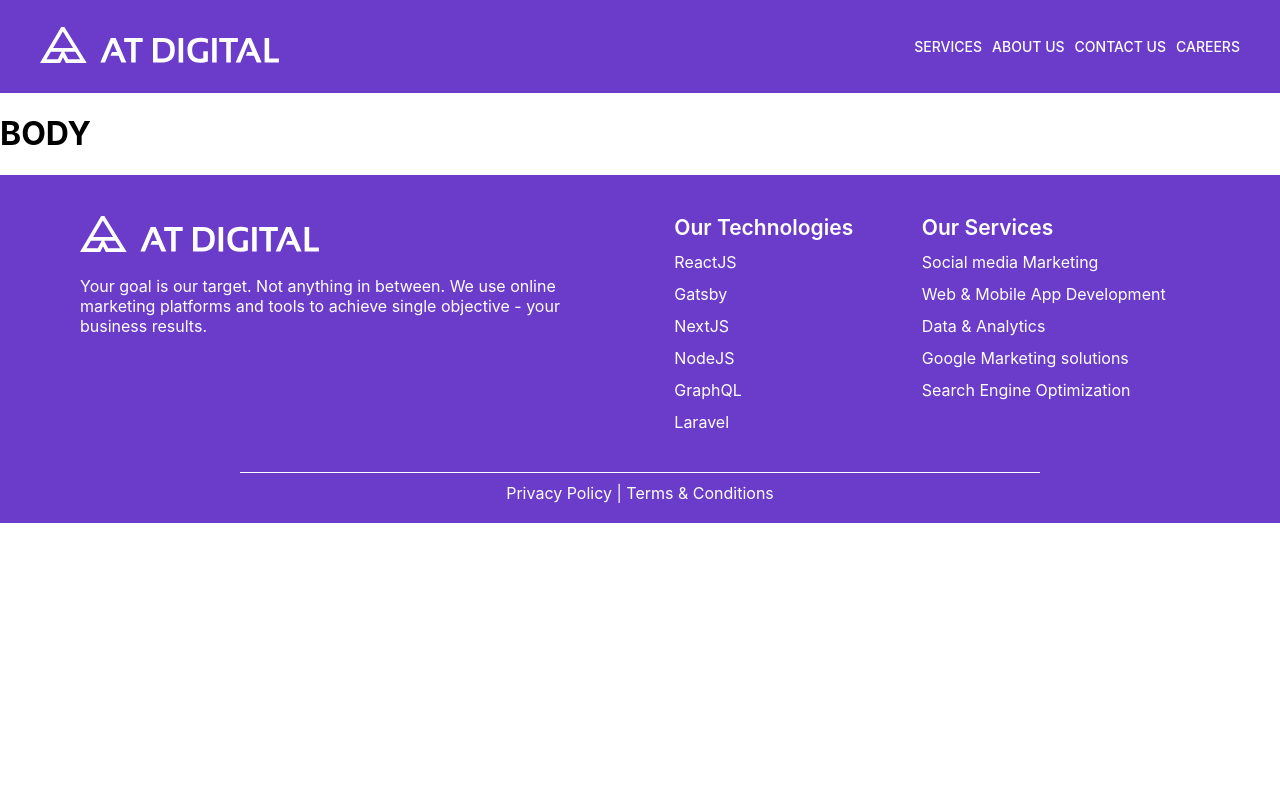
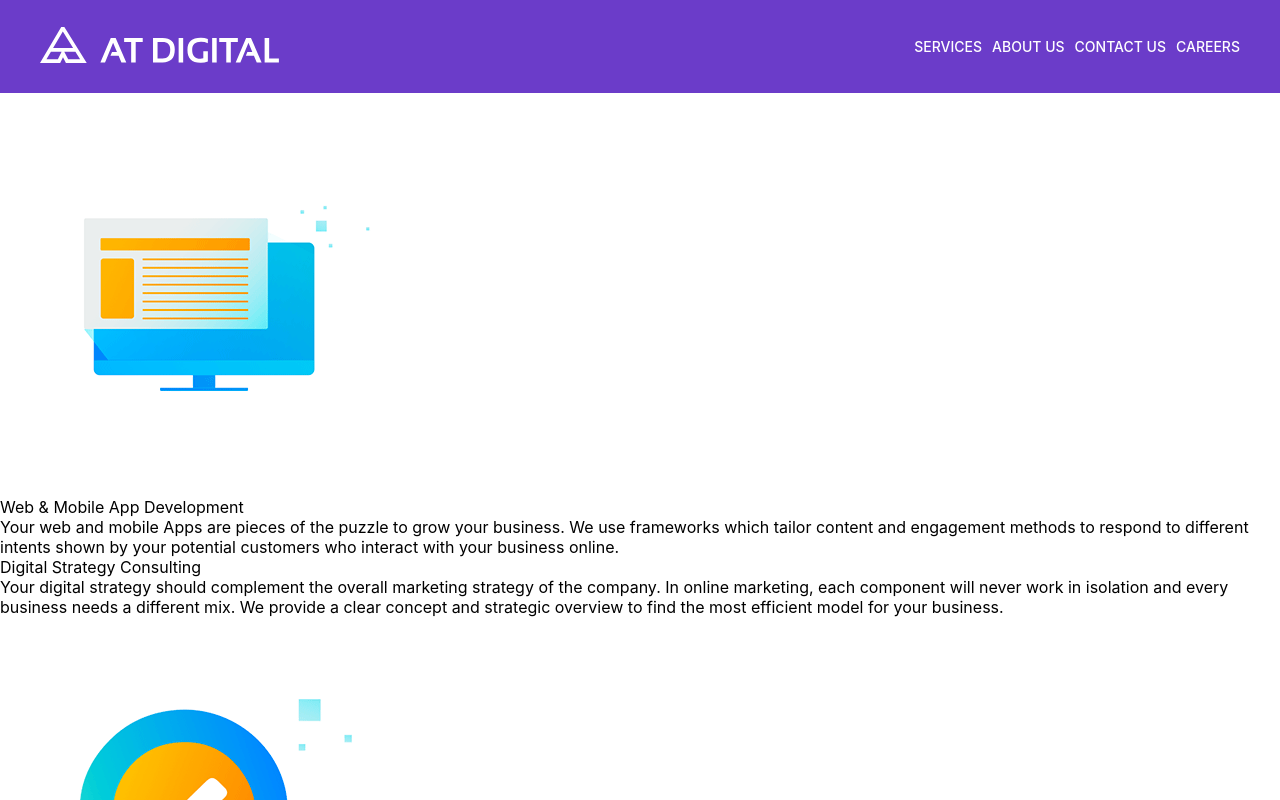
Before and after one commit to malindakpt/my-app2, a React (Create React App) app: page / in a window 1280 px wide. Shown: the top 800 px of the page. Built offline with nearby package versions, Linux system fonts and the light colour scheme.

Commit message:
Added banner

```diff
--- a/src/App.tsx
+++ b/src/App.tsx
@@ -1,11 +1,29 @@
 import { Footer } from './components/footer/footer';
 import { TopBar } from './components/topbar/topbar';
+import img1 from './assets/banner1.png';
+import img2 from './assets/banner2.png';
+import { Banner } from './components/banner/banner';
 
+const bannerData = [{
+  title: 'Web & Mobile App Development',
+  body: 'Your web and mobile Apps are pieces of the puzzle to grow your business. We use frameworks which tailor content and engagement methods to respond to different intents shown by your potential customers who interact with your business online.',
+  leftImage: img1
+},
+
+{
+  title: 'Digital Strategy Consulting',
+  body: 'Your digital strategy should complement the overall marketing strategy of the company. In online marketing, each component will never work in isolation and every business needs a different mix. We provide a clear concept and strategic overview to find the most efficient model for your business.',
+  rightImage: img2
+}
+
+];
 function App() {
   return (
     <div>
       <TopBar />
-      <h1> BODY</h1>
+      {
+        bannerData.map(b => <Banner title={b.title} body={b.body} leftImage={b.leftImage} rightImage={b.rightImage} />)
+      }
       <Footer />
     </div>
   );
--- /dev/null
+++ b/src/components/banner/banner.tsx
@@ -0,0 +1,24 @@
+import './banner.scss';
+import { FC } from 'react';
+
+export const Banner: FC<{ title: string; body: string, leftImage: any, rightImage: any }> = ({ title, body, leftImage, rightImage }) => <>
+    <div>
+        {leftImage && <div className='image'>
+            <img src={leftImage} />
+        </div>}
+        <div className='content'>
+            <div className='title'>
+                {title}
+            </div>
+            <div className='body'>
+                {body}
+            </div>
+            <div className='button'>
+
+            </div>
+        </div>
+        {rightImage && <div className='image'>
+            <img src={rightImage} />
+        </div>}
+    </div>
+</>
--- a/src/components/footer/footer.scss
+++ b/src/components/footer/footer.scss
@@ -2,6 +2,10 @@
     background: #6B3CC9;
     color: white;
     padding: 40px 80px 20px 80px;
+
+    @media screen and (max-width: 675px) {
+        padding: 20px;
+    }
 
     .top {
         width: 100%;
```
Also changed, not shown: src/assets/banner1.png (added), src/assets/banner2.png (added), src/components/banner/banner.scss (added).
